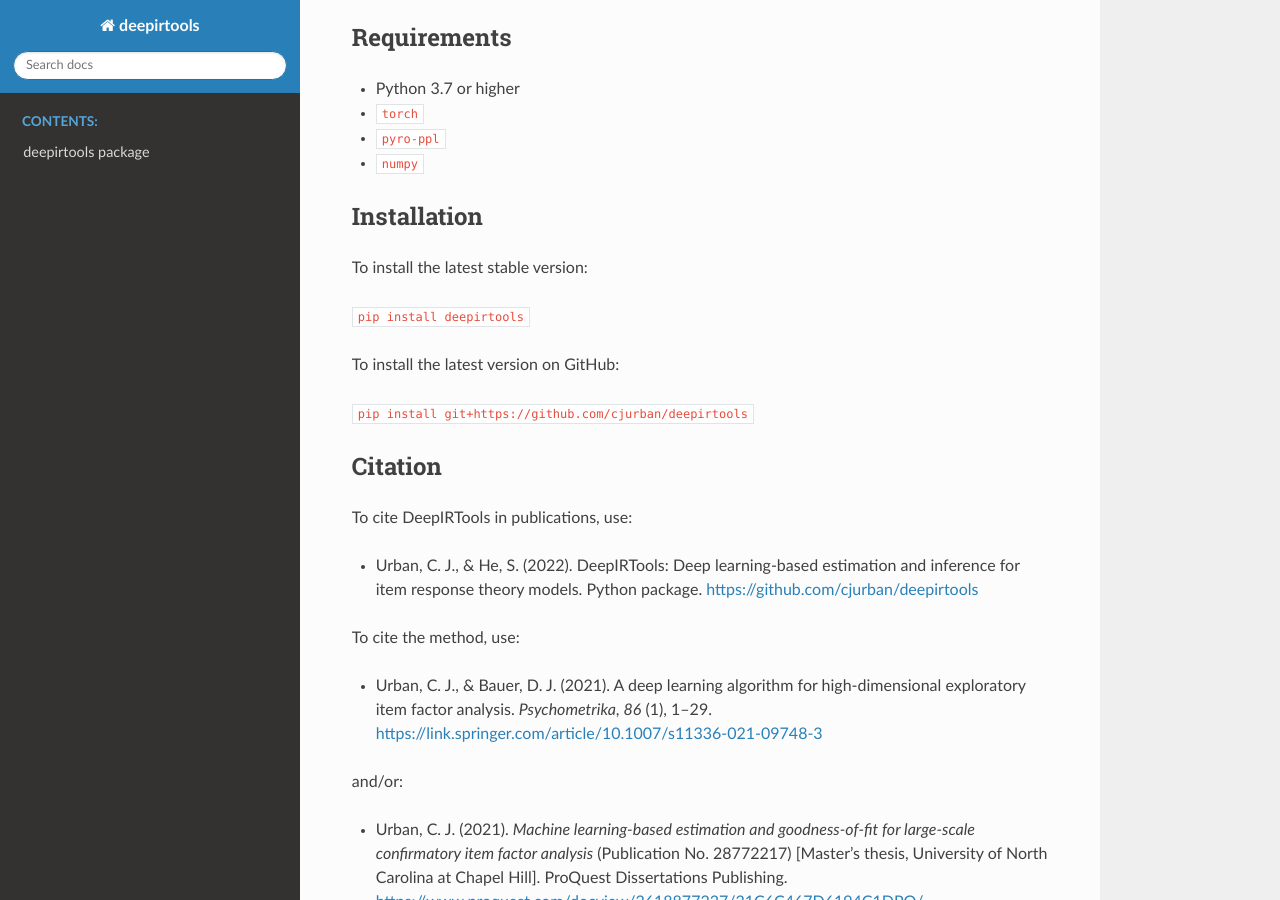
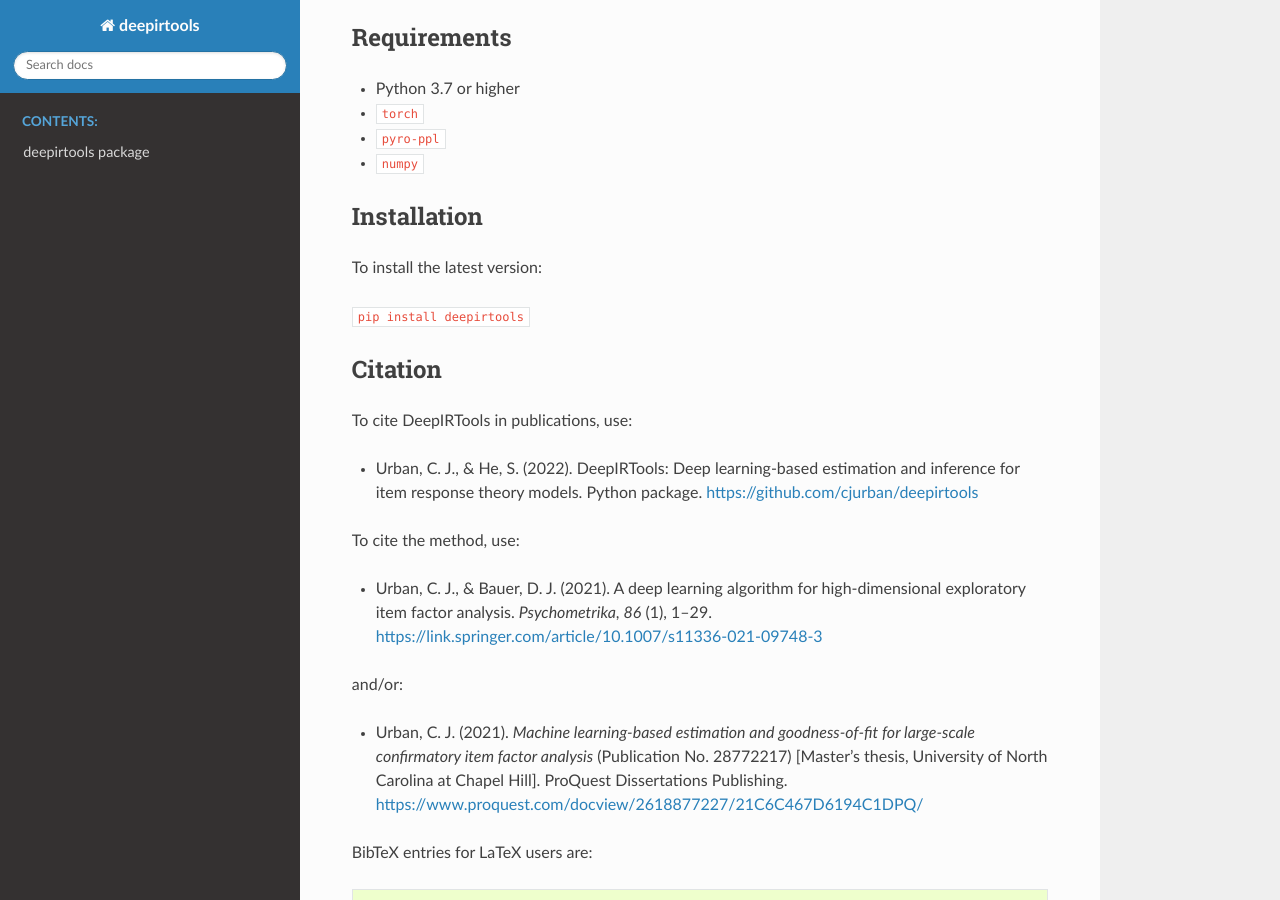
Before and after one commit to cjurban/deepirtools, a Sphinx documentation site: the page built from docs/index.rst, in a window 1280 px wide and 900 px high, scrolled down 1183 px. Built offline with Sphinx 7.4.7 and the Read the Docs theme 2.0.0, drawn with Linux system fonts in a browser that asks for light colours.

Commit message:
Update index.rst

```diff
--- a/docs/index.rst
+++ b/docs/index.rst
@@ -48,13 +48,9 @@
 Installation
 ============
 
-To install the latest stable version:
+To install the latest version:
 
 ``pip install deepirtools``
-
-To install the latest version on GitHub:
-
-``pip install git+https://github.com/cjurban/deepirtools``
 
 Citation
 ========
```
